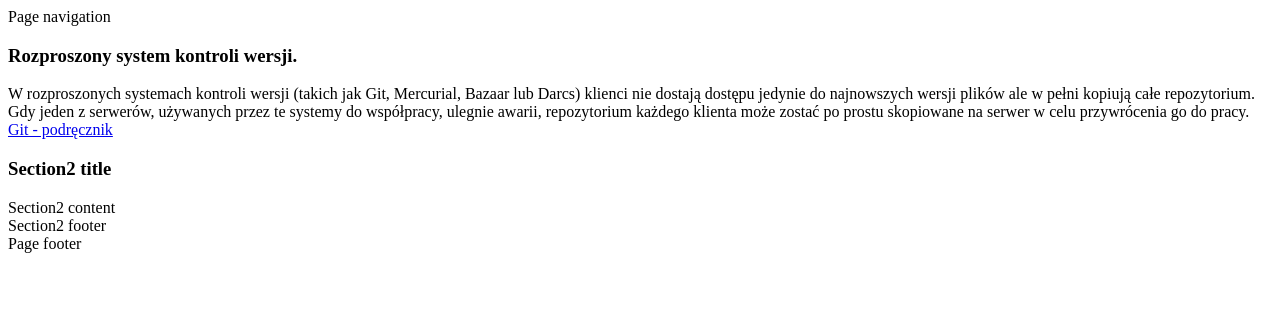
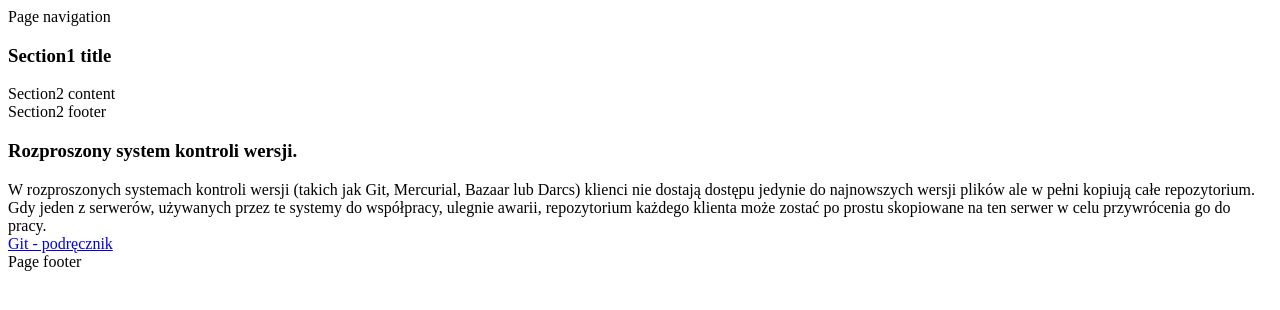
Before and after one commit to kredek/iislabpio_180151, a plain HTML site: page index.html in a window 1280 px wide. Drawn offline with Linux system fonts and the light colour scheme.

Commit message:
Zmieniono zawartosc w sekcji 2 zamiast 1, naprawa bledu

```diff
--- a/index.html
+++ b/index.html
@@ -9,24 +9,24 @@
 		</nav>
 		<section id="section1" class="panel panel-default">
 			<div class="panel-heading">
-	    		<h3 class="panel-title">Rozproszony system kontroli wersji.</h3>
+	    		<h3 class="panel-title">Section1 title</h3>
 		  	</div>
 	  		<div class="panel-body">
-	    		W rozproszonych systemach kontroli wersji (takich jak Git, Mercurial, Bazaar lub Darcs) klienci nie dostają dostępu jedynie do najnowszych wersji plików ale w pełni kopiują całe repozytorium. Gdy jeden z serwerów, używanych przez te systemy do współpracy, ulegnie awarii, repozytorium każdego klienta może zostać po prostu skopiowane na serwer w celu przywrócenia go do pracy.
+	    		Section2 content
 	  		</div>
 			<footer class="panel-footer">
-				<a href="http://git-scm.com/book/pl/Pierwsze-kroki-Wprowadzenie-do-kontroli-wersji#Rozproszone-systemy-kontroli-wersji">Git - podręcznik</a>
+			Section2 footer
 			</footer>
 		</section>
 		<section id="section2" class="panel panel-default">
 			<div class="panel-heading">
-	    		<h3 class="panel-title">Section2 title</h3>
+	    		<h3 class="panel-title">Rozproszony system kontroli wersji.</h3>
 	  		</div>
 	  		<div class="panel-body">
-		    	Section2 content
+		    	W rozproszonych systemach kontroli wersji (takich jak Git, Mercurial, Bazaar lub Darcs) klienci nie dostają dostępu jedynie do najnowszych wersji plików ale w pełni kopiują całe repozytorium. Gdy jeden z serwerów, używanych przez te systemy do współpracy, ulegnie awarii, repozytorium każdego klienta może zostać po prostu skopiowane na ten serwer w celu przywrócenia go do pracy.
 		  	</div>
 			<footer class="panel-footer">
-				Section2 footer
+				<a href="http://git-scm.com/book/pl/Pierwsze-kroki-Wprowadzenie-do-kontroli-wersji#Rozproszone-systemy-kontroli-wersji">Git - podręcznik</a>
 			</footer>
 		</section>
 		<footer  class="navbar">
```
